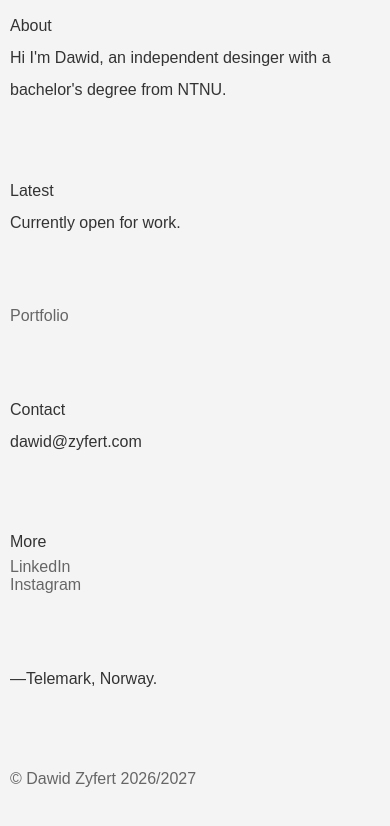
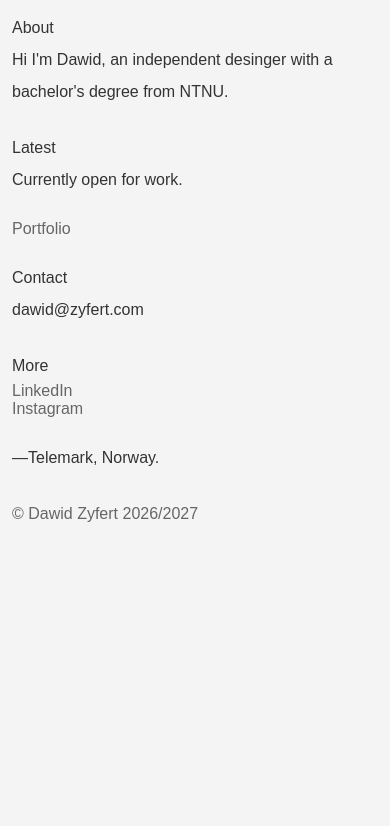
Before and after one commit to zyfertdz/Portfolio, a plain HTML site: page index.html in a window 390 px wide. Drawn offline with Linux system fonts and the light colour scheme; a web font is replaced by a local one.

Commit message:
Add files via upload

```diff
--- a/styles.css
+++ b/styles.css
@@ -36,26 +36,46 @@ p {
     display: block;
     color: #666;
     text-decoration: none;
+    transition: color 0.2s ease;
+}
+
+.social-media a:hover {
+    color: #000;
 }
 
 .portfolio a {
     display: block;
     color: #666;
     text-decoration: none;
+    transition: color 0.2s ease;
+}
+
+.portfolio a:hover {
+    color: #000;
 }
 
 .footer {
     color: #666;
 }
 
+/* Tablet */
 @media (max-width: 768px) {
+    .grid-container {
+        grid-template-columns: repeat(2, 1fr);
+        grid-template-rows: auto;
+        height: auto;
+    }
+}
+
+/* Phone */
+@media (max-width: 480px) {
     .grid-container {
         grid-template-columns: 1fr;
         grid-template-rows: auto;
-        gap: 10px;
+        height: auto;
     }
 
     .grid-item {
-        padding: 10px;
+        padding: 0.75rem;
     }
 }
```
